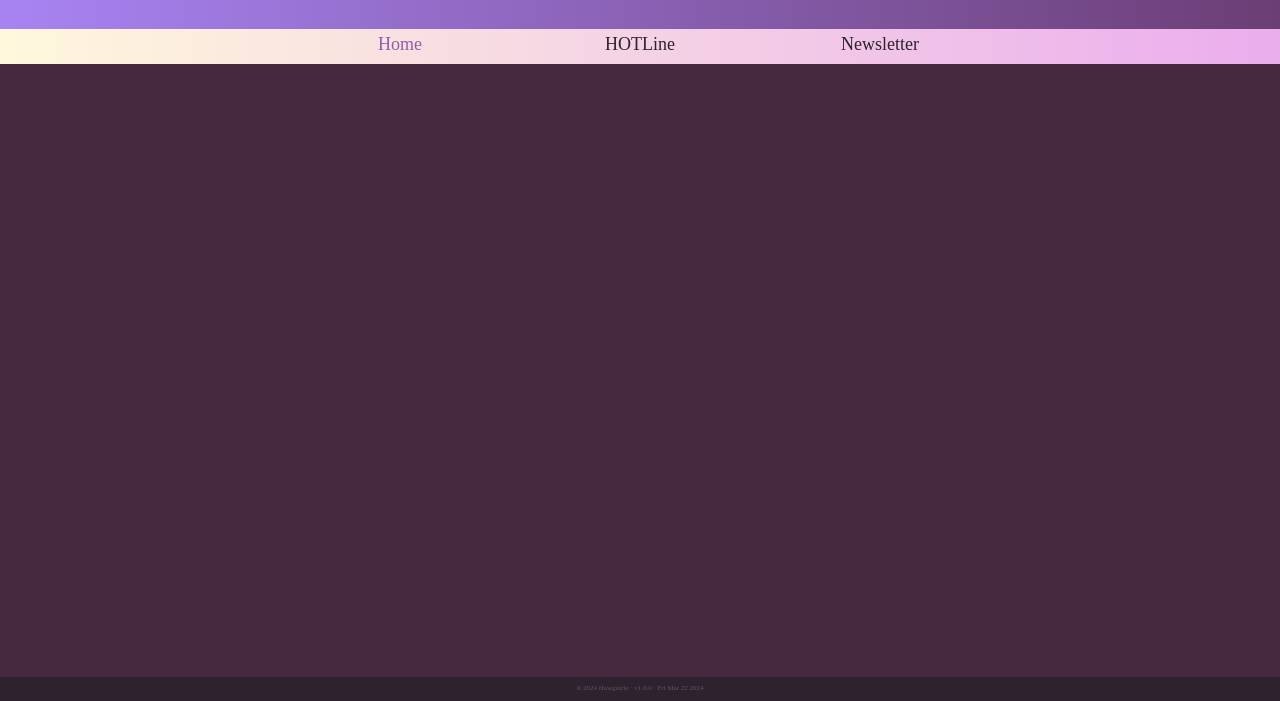
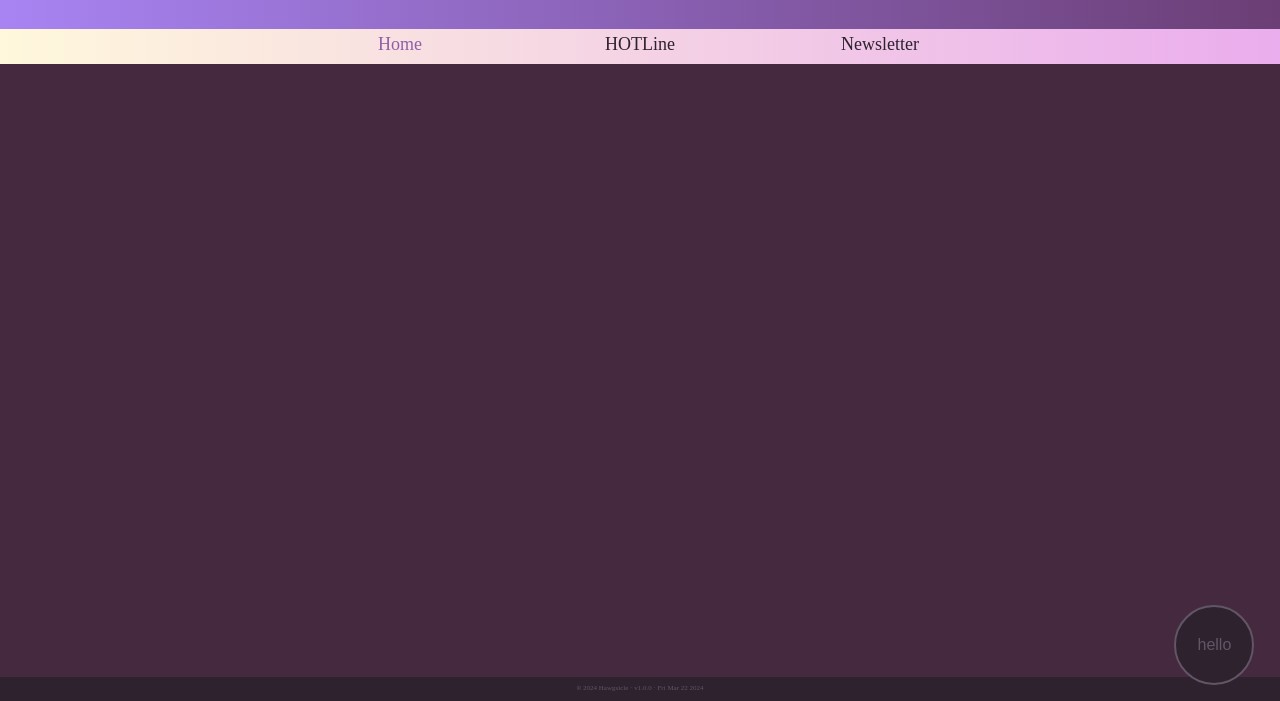
Before and after one commit to Hawgsicle/Websitesicle, a plain HTML site: page index.html in a window 1280 px wide. Shown: the part 99-800 px from the top of the page. Drawn offline with nearby package versions, Linux system fonts and the light colour scheme; a web font is replaced by a local one.

Commit message:
sthzdfgb

```diff
--- a/HawgsiStyle.css
+++ b/HawgsiStyle.css
@@ -11,6 +11,9 @@ body, a{
 }
 body{
   background-color: #45293f;
+  min-height: 100vh;
+  display: flex;
+  flex-direction:column;
 }
 .flex-column {
   flex-direction: column !important;
@@ -76,6 +79,31 @@ nav li a{
 }
 nav li a.home{
   color: #905ea9;
+}
+.btn {
+  background-color: #2e222f;
+  color: #625565;
+  padding: 12px 16px;
+  font-size: 16px;
+  cursor: pointer;
+  position: fixed;
+  bottom: 2%;
+  right: 2%;
+  z-index: 2;
+  border: solid 2px #625565;
+  border-radius: 40px;
+  height: 80px;
+  width: 80px;
+  transition: 0.25s;
+}
+.btn:hover {
+  background-color: black;
+  height: 100px;
+  width: 100px;
+  border-radius: 50px;
+  bottom: 1%;
+  right: 1.5%;
+  font-size: 24px;
 }
 main{
   max-width: 75%;
--- a/index.html
+++ b/index.html
@@ -21,6 +21,7 @@
       <li><a href="HawgsiNews.html"> Newsletter</a>
     </ul>
   </nav>
+  <button class="btn">hello</button>
   <main>
     <section></section>
   </main>
```
Also changed, not shown: HOTLineStyle.css (+8 -1 lines), Hotline.html (+4 -2 lines).
